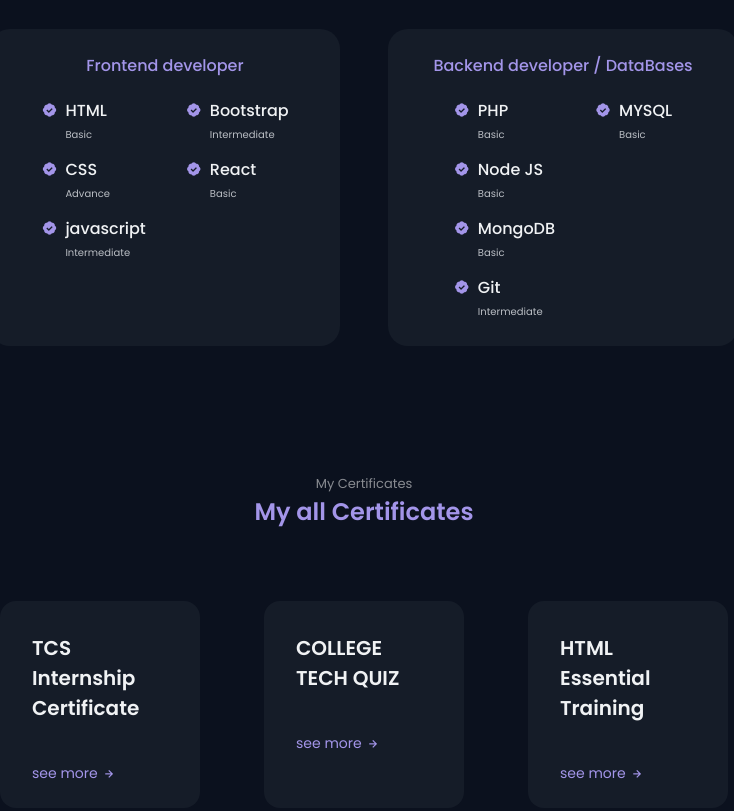
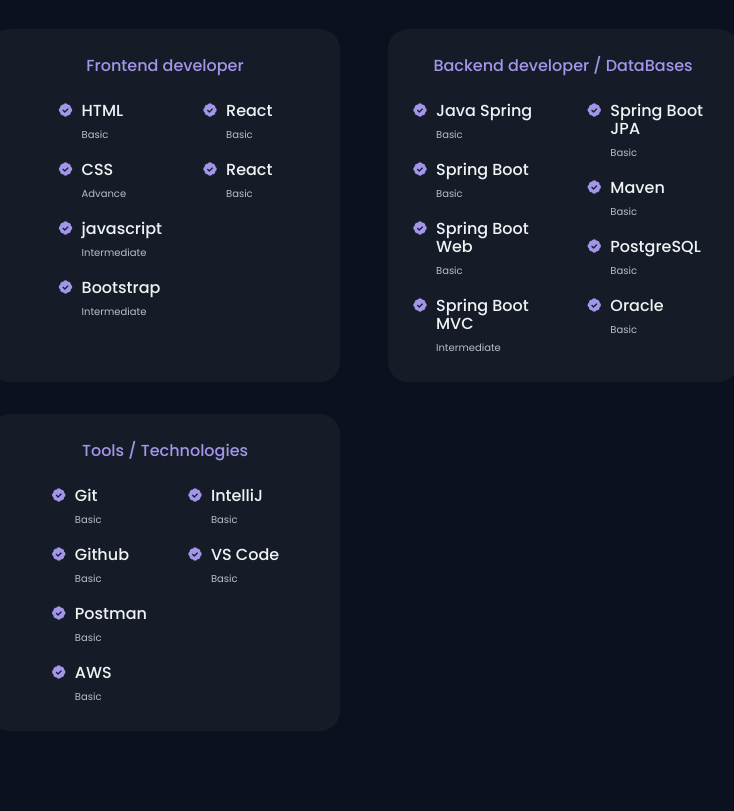
Before and after one commit to subhamdas1999/SubhamDas-Portfolio, a plain HTML site: page index.html in a window 1280 px wide. Shown: the part 1986-2797 px from the top of the page, without its empty margins (276-1010 px from the left). Drawn offline with nearby package versions, Linux system fonts and the light colour scheme.

Commit message:
Add files via upload

```diff
--- a/index.html
+++ b/index.html
@@ -401,7 +401,13 @@
                                     </div>
                                 </div>
 
-
+                                <div class="skills__data">
+                                    <i class='bx bxs-badge-check'></i>
+                                    <div>
+                                        <h3 class="skills__name">Bootstrap</h3>
+                                        <span class="skills__level">Intermediate</span>
+                                    </div>
+                                </div>
 
 
 
@@ -412,13 +418,7 @@
                             <div class="skills__group">
 
 
-                                <div class="skills__data">
-                                    <i class='bx bxs-badge-check'></i>
-                                    <div>
-                                        <h3 class="skills__name">Bootstrap</h3>
-                                        <span class="skills__level">Intermediate</span>
-                                    </div>
-                                </div>
+
 
 
 
@@ -434,7 +434,13 @@
                                 </div>
 
 
-
+                                <div class="skills__data">
+                                    <i class='bx bxs-badge-check'></i>
+                                    <div>
+                                        <h3 class="skills__name">React</h3>
+                                        <span class="skills__level">Basic</span>
+                                    </div>
+                                </div>
 
 
 
@@ -459,7 +465,7 @@
                                 <div class="skills__data">
                                     <i class='bx bxs-badge-check'></i>
                                     <div>
-                                        <h3 class="skills__name">PHP</h3>
+                                        <h3 class="skills__name">Java Spring</h3>
                                         <span class="skills__level">Basic</span>
                                     </div>
                                 </div>
@@ -468,7 +474,7 @@
                                 <div class="skills__data">
                                     <i class='bx bxs-badge-check'></i>
                                     <div>
-                                        <h3 class="skills__name">Node JS</h3>
+                                        <h3 class="skills__name"> Spring Boot </h3>
                                         <span class="skills__level">Basic</span>
                                     </div>
                                 </div>
@@ -477,7 +483,7 @@
 								<div class="skills__data">
                                     <i class='bx bxs-badge-check'></i>
                                     <div>
-                                        <h3 class="skills__name">MongoDB</h3>
+                                        <h3 class="skills__name">Spring Boot Web</h3>
                                         <span class="skills__level">Basic</span>
                                     </div>
                                 </div>
@@ -485,7 +491,7 @@
 								 <div class="skills__data">
                                     <i class='bx bxs-badge-check'></i>
                                     <div>
-                                        <h3 class="skills__name">Git</h3>
+                                        <h3 class="skills__name">Spring Boot MVC</h3>
                                         <span class="skills__level">Intermediate</span>
                                     </div>
                                 </div>
@@ -505,13 +511,47 @@
                             <div class="skills__group">
 
 
+
+
+
                                 <div class="skills__data">
                                     <i class='bx bxs-badge-check'></i>
                                     <div>
-                                        <h3 class="skills__name">MYSQL</h3>
+                                        <h3 class="skills__name">Spring Boot JPA</h3>
                                         <span class="skills__level">Basic</span>
                                     </div>
                                 </div>
+
+
+                                <div class="skills__data">
+                                    <i class='bx bxs-badge-check'></i>
+                                    <div>
+                                        <h3 class="skills__name">Maven</h3>
+                                        <span class="skills__level">Basic</span>
+                                    </div>
+                                </div>
+
+
+
+                                <div class="skills__data">
+                                    <i class='bx bxs-badge-check'></i>
+                                    <div>
+                                        <h3 class="skills__name">PostgreSQL</h3>
+                                        <span class="skills__level">Basic</span>
+                                    </div>
+                                </div>
+
+                                <div class="skills__data">
+                                    <i class='bx bxs-badge-check'></i>
+                                    <div>
+                                        <h3 class="skills__name">Oracle</h3>
+                                        <span class="skills__level">Basic</span>
+                                    </div>
+                                </div>
+
+
+
+
 
 
 
@@ -532,6 +572,97 @@
                         </div>
 
                     </div>
+
+
+
+             <!-- Tools and Technologies -->
+
+                    <div class="skills__content">
+
+                        <h3 class="skills__title">Tools / Technologies</h3>
+
+                        <div class="skills__box">
+
+                            <div class="skills__group">
+
+
+                                <div class="skills__data">
+                                    <i class='bx bxs-badge-check'></i>
+                                    <div>
+                                        <h3 class="skills__name">Git</h3>
+                                        <span class="skills__level">Basic</span>
+                                    </div>
+                                </div>
+
+
+                                <div class="skills__data">
+                                    <i class='bx bxs-badge-check'></i>
+                                    <div>
+                                        <h3 class="skills__name"> Github </h3>
+                                        <span class="skills__level">Basic</span>
+                                    </div>
+                                </div>
+
+
+                                <div class="skills__data">
+                                    <i class='bx bxs-badge-check'></i>
+                                    <div>
+                                        <h3 class="skills__name"> Postman </h3>
+                                        <span class="skills__level">Basic</span>
+                                    </div>
+                                </div>
+
+
+
+
+                                <div class="skills__data">
+                                    <i class='bx bxs-badge-check'></i>
+                                    <div>
+                                        <h3 class="skills__name"> AWS </h3>
+                                        <span class="skills__level">Basic</span>
+                                    </div>
+                                </div>
+
+
+
+
+
+                            </div>
+
+
+
+                            <div class="skills__group">
+
+                                <div class="skills__data">
+                                    <i class='bx bxs-badge-check'></i>
+                                    <div>
+                                        <h3 class="skills__name"> IntelliJ </h3>
+                                        <span class="skills__level">Basic</span>
+                                    </div>
+                                </div>
+
+
+                                <div class="skills__data">
+                                    <i class='bx bxs-badge-check'></i>
+                                    <div>
+                                        <h3 class="skills__name"> VS Code </h3>
+                                        <span class="skills__level">Basic</span>
+                                    </div>
+                                </div>
+
+
+
+                            </div  >
+
+
+
+
+                        </div>
+
+                    </div>
+
+
+
 
 
 
```
